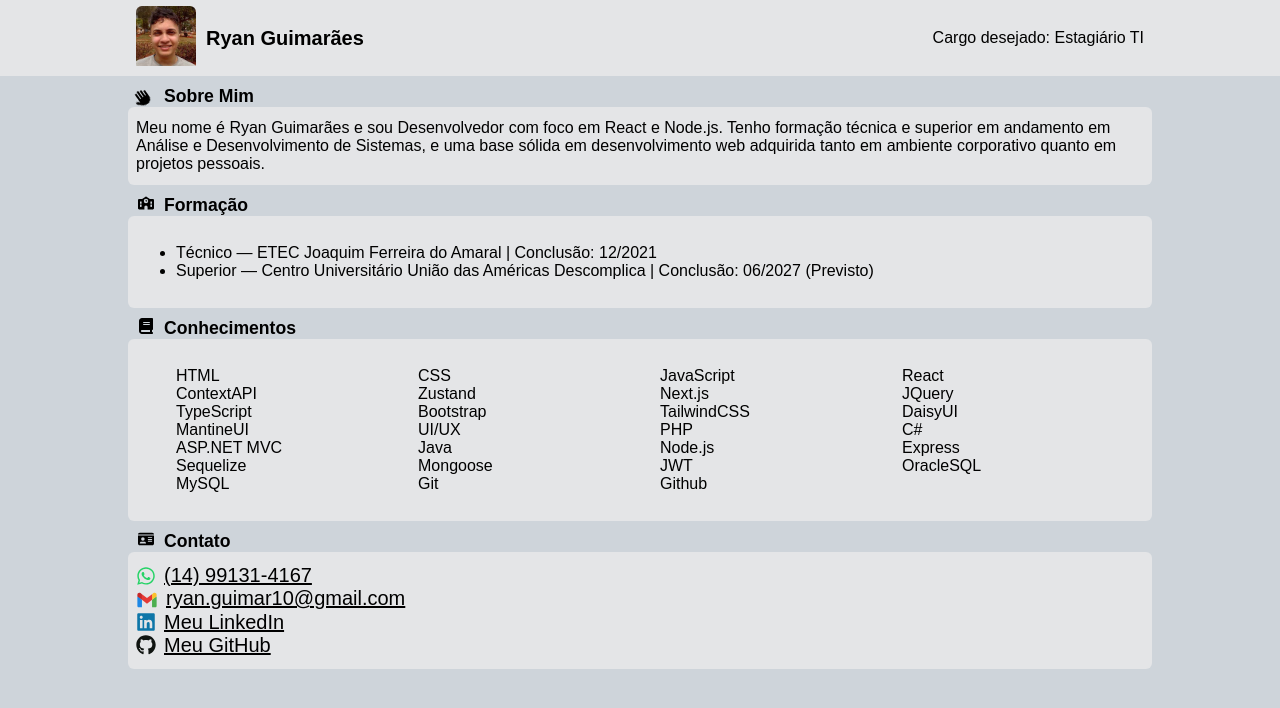
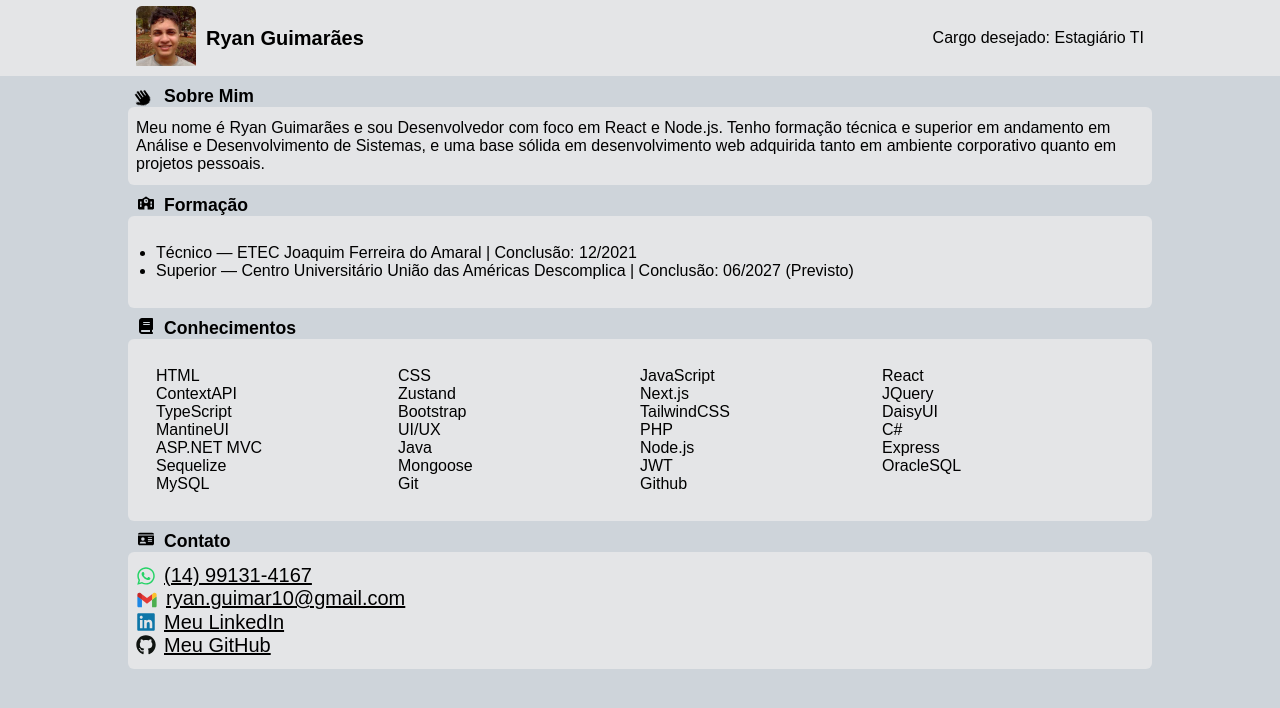
Before and after one commit to apt-get-ryan/curriculo-react, a React (Vite) app: page / in a window 1280 px wide. Shown: the top 708 px of the page. Built offline with nearby package versions, Linux system fonts and the light colour scheme.

Commit message:
Ajustes no padding de listas não ordenadas

```diff
--- a/src/index.css
+++ b/src/index.css
@@ -92,6 +92,10 @@ header {
   overflow: hidden;
 }
 
+ul {
+  padding: 0 20px;
+}
+
 /* fontes */
 h1 {
   font-size: 1.25rem;
```
